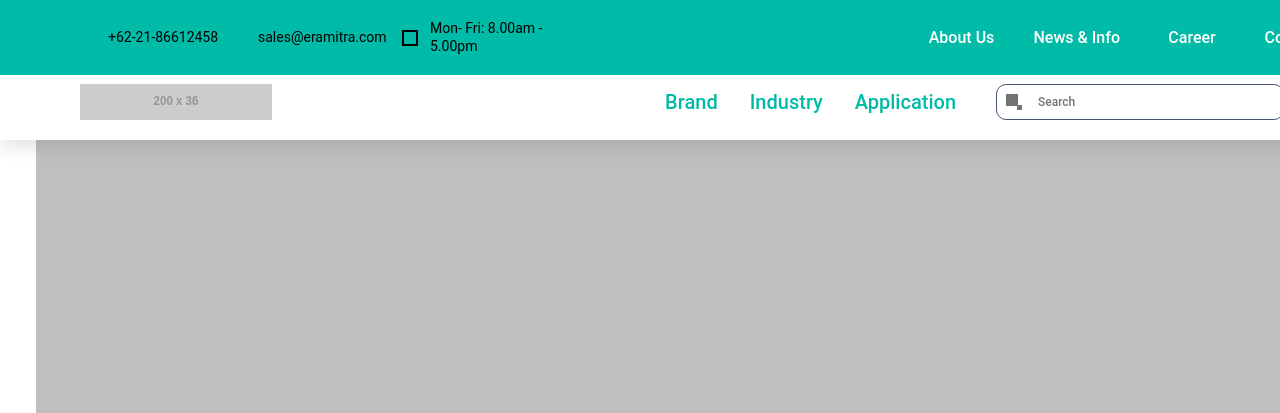
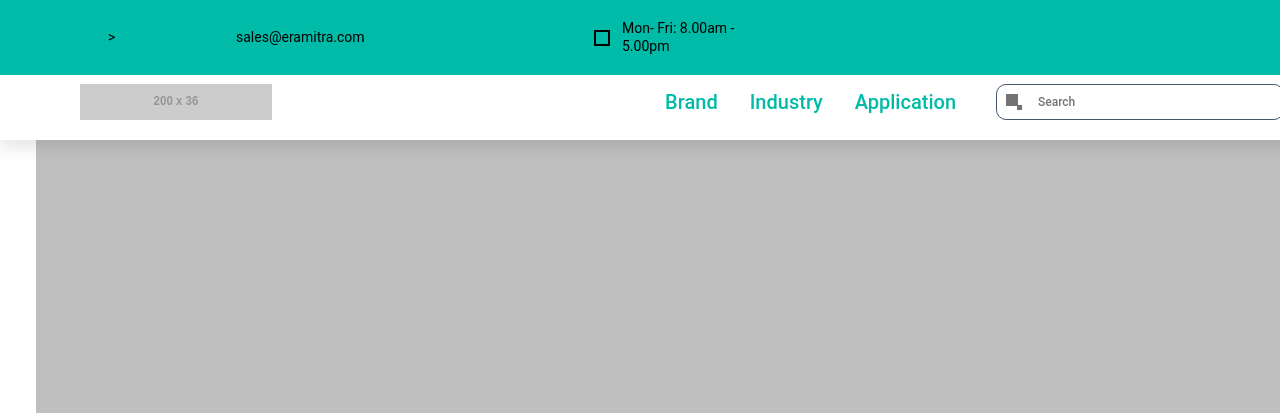
Before and after one commit to ariefdpras/eramitra-revamp, a plain HTML site: page test2.html in a window 1280 px wide. Shown: the top 413 px of the page. Drawn offline with Linux system fonts and the light colour scheme; placeholder pictures from the web are drawn by us.

Commit message:
upgrade source code

```diff
--- a/test2.html
+++ b/test2.html
@@ -2030,16 +2030,6 @@
             <div
               class="w-28 justify-start text-Background-color-primary text-sm font-normal font-['Roboto'] leading-tight"
             >
-              +62-21-86612458
-            </div>
-          </div>
-          <div class="flex justify-start items-start gap-1.5">
-            <div class="w-4 h-4 relative overflow-hidden">
-              <div
-                class="w-3.5 h-[4.96px] left-[0.82px] top-[8.66px] absolute bg-Background-color-primary"
-              ></div>
-              <div
-                class="w-3.5 h-2 left-[0.82px] top-[2.38px] absolute bg-Background-color-primary"
               ></div>
               <div
                 class="w-[4.97px] h-2.5 left-0 top-[3.16px] absolute bg-Background-color-primary"
```
Also changed, not shown: index.html (+0 -3 lines).
